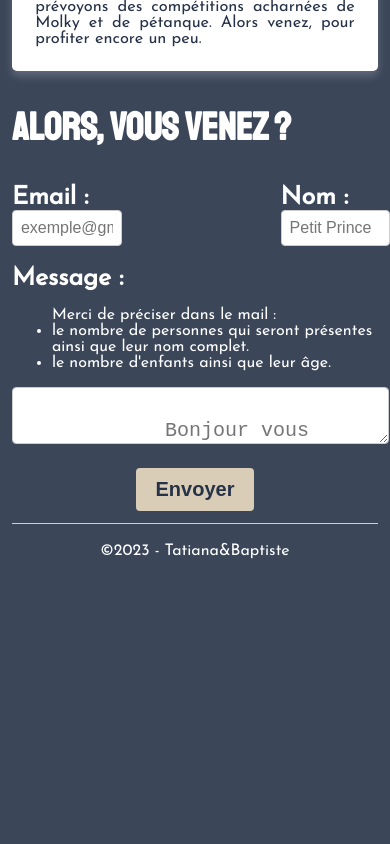
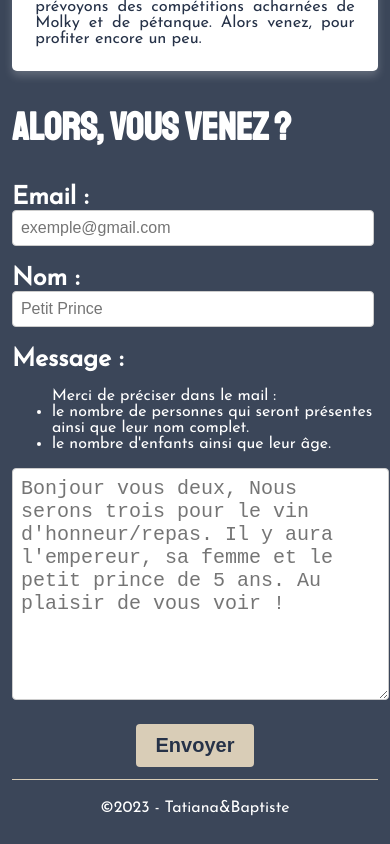
Before and after one commit to tatiana-sthl/wedding, a Next.js app: page / in a window 390 px wide. Shown: the part 3238-4082 px from the top of the page. Before the commit the page ends 3825 px from the top, so only its background shows below. Built offline with nearby package versions, Linux system fonts and the light colour scheme.

Commit message:
mobile responsive rsvp

```diff
--- a/src/app/components/rsvp.js
+++ b/src/app/components/rsvp.js
@@ -82,13 +82,7 @@ const Rsvp = () => {
             onChange={handleChange}
             className={styles.textarea}
             placeholder=
-            {`
-            Bonjour vous deux,
-            Nous serons trois pour le vin d'honneur/repas :
-            - L'empereur
-            - Sa femme
-            - Le petit prince (5 ans)
-            Au plaisir d'y être !`}
+            {`Bonjour vous deux, Nous serons trois pour le vin d'honneur/repas. Il y aura l'empereur, sa femme et le petit prince de 5 ans. Au plaisir de vous voir !`}
           />
         </div>
         <div className={styles.formButton}>
--- a/src/app/page.module.css
+++ b/src/app/page.module.css
@@ -455,4 +455,16 @@
     font-size: 3vw!important;
   }
 
+  .mailInfos {
+    display: block;
+  }
+
+  .formGroup {
+    width: auto;
+  }
+
+  .textarea {
+    height: 55vw;
+  }
+
 }
```
